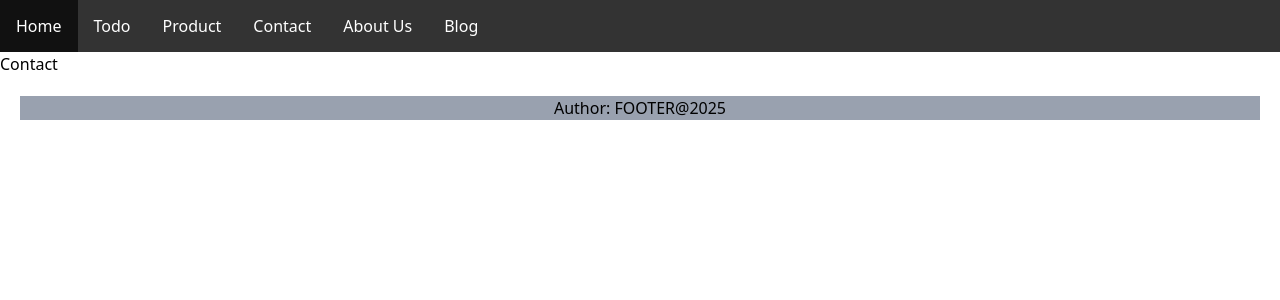
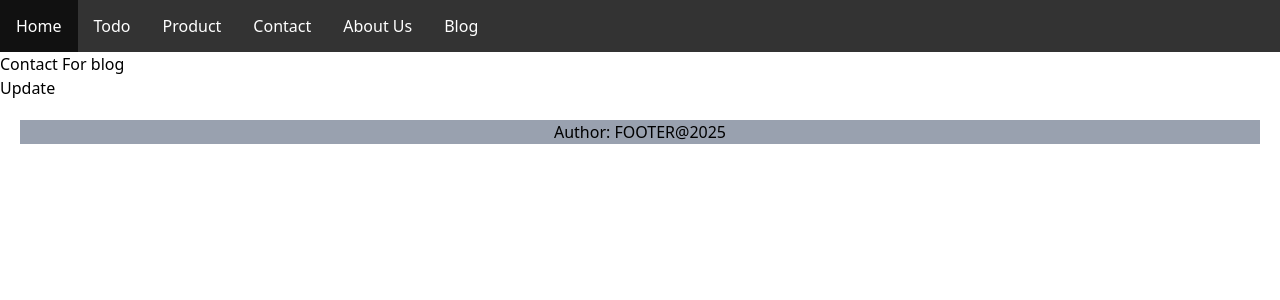
Before and after one commit to Ankitjaviya23/react-learn, a React (Vite) app: page /contact in a window 1280 px wide. Shown: the top 300 px of the page. Built offline with nearby package versions, Linux system fonts and the light colour scheme.

Commit message:
Day8-Zustand Demo

```diff
--- a/package.json
+++ b/package.json
@@ -4,7 +4,7 @@
   "version": "0.0.0",
   "type": "module",
   "scripts": {
-    "dev": "vite",
+    "dev": "vite --port 3000",
     "build": "vite build",
     "lint": "eslint .",
     "preview": "vite preview"
@@ -14,7 +14,8 @@
     "react": "^19.1.1",
     "react-dom": "^19.1.1",
     "react-router-dom": "^7.9.5",
-    "tailwindcss": "^4.1.16"
+    "tailwindcss": "^4.1.16",
+    "zustand": "^5.0.8"
   },
   "devDependencies": {
     "@eslint/js": "^9.36.0",
--- /dev/null
+++ b/src/Context/ThemeContext.jsx
@@ -0,0 +1,16 @@
+import React, { createContext } from "react";
+
+export const ThemeData = createContext();
+
+const ThemeContext = (props) => {
+  return (
+    <div>
+      <ThemeData.Provider value="ankit global theme">
+        {/* <h1>Global State..</h1> */}
+        {props.children}
+      </ThemeData.Provider>
+    </div>
+  );
+};
+
+export default ThemeContext;
--- a/src/component/BlogDetails.jsx
+++ b/src/component/BlogDetails.jsx
@@ -1,5 +1,6 @@
-import React, { useEffect, useState } from "react";
+import React, { useContext, useEffect, useState } from "react";
 import { useNavigate, useParams } from "react-router";
+import { ThemeData } from "../Context/ThemeContext";
 
 const BlogDetails = () => {
   let params = useParams();
@@ -7,6 +8,8 @@ const BlogDetails = () => {
   const [blogInfo, setBlog] = useState("");
   const [isload, setload] = useState(true);
   let navigate = useNavigate();
+
+  const themeDetails = useContext(ThemeData);
 
   useEffect(() => {
     getblogs();
@@ -35,6 +38,7 @@ const BlogDetails = () => {
     </h1>
   ) : (
     <div>
+      <h2>{themeDetails}</h2>
       <h1 className="text-center m-10  text-6xl border border-1 pb-5">
         {blogInfo?.title}
       </h1>
--- a/src/main.jsx
+++ b/src/main.jsx
@@ -3,9 +3,12 @@ import { createRoot } from "react-dom/client";
 import "./index.css";
 import App from "./App.jsx";
 import { BrowserRouter } from "react-router-dom";
+import ThemeContext from "./Context/ThemeContext.jsx";
 
 createRoot(document.getElementById("root")).render(
-  <BrowserRouter>
-    <App />
-  </BrowserRouter>
+  <ThemeContext>
+    <BrowserRouter>
+      <App />
+    </BrowserRouter>
+  </ThemeContext>
 );
--- a/src/pages/Contact.jsx
+++ b/src/pages/Contact.jsx
@@ -1,9 +1,15 @@
 import React from "react";
+import { userPreference } from "../store/preferenceStore";
+const Contact = () => {
+  const { defaultPref, updatePref } = userPreference();
 
-const Contact = () => {
+  const setvalue = defaultPref == "contact" ? "blog" : "contact";
+
   return (
     <div>
-      <h1>Contact</h1>
+      <h1>Contact For {defaultPref}</h1>
+
+      <button onClick={() => updatePref(setvalue)}>Update </button>
     </div>
   );
 };
--- /dev/null
+++ b/src/store/preferenceStore.jsx
@@ -0,0 +1,11 @@
+import { create } from "zustand";
+
+export const userPreference = create((set) => ({
+  defaultPref: "blog",
+  updatePref: (value) => {
+    set((state) => ({
+      ...state,
+      defaultPref: (state.defaultPref = value),
+    }));
+  },
+}));
```
Also changed, not shown: 1 other file (tests, documents, lock files or other folders).
